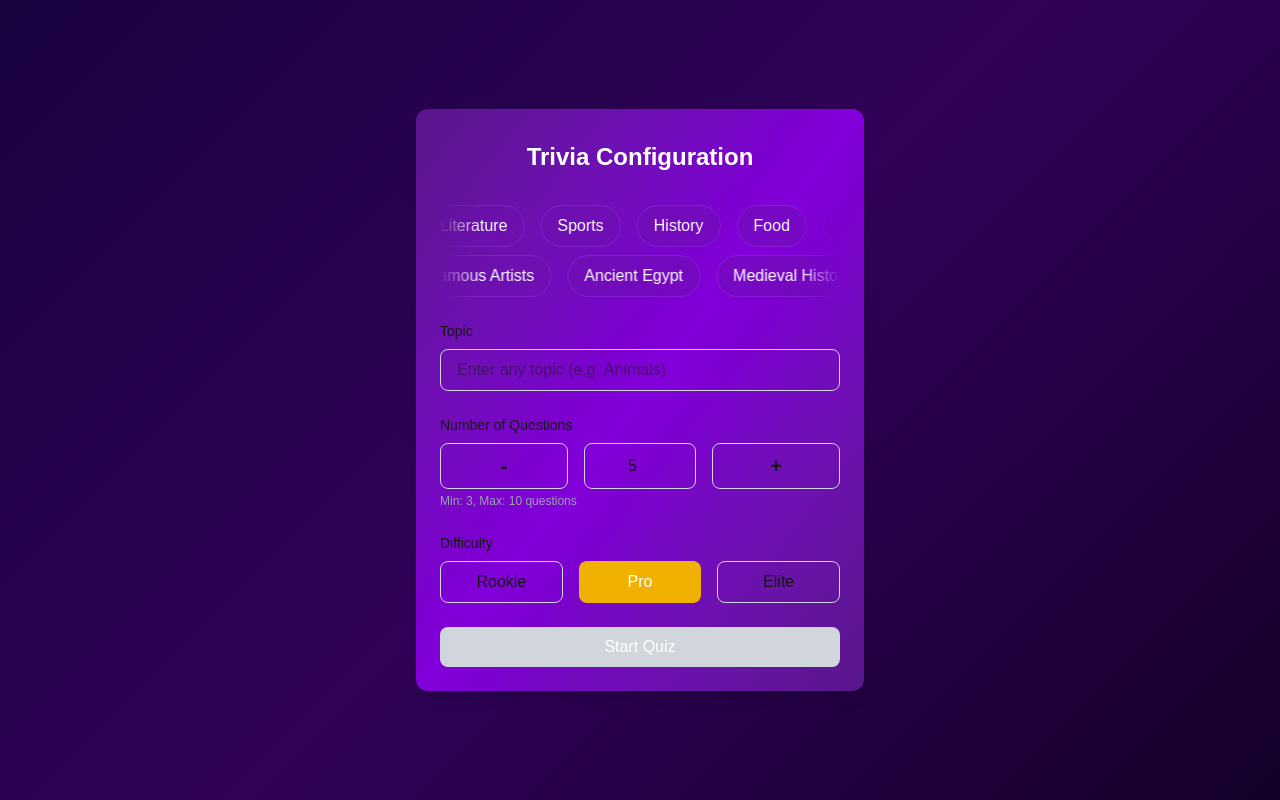
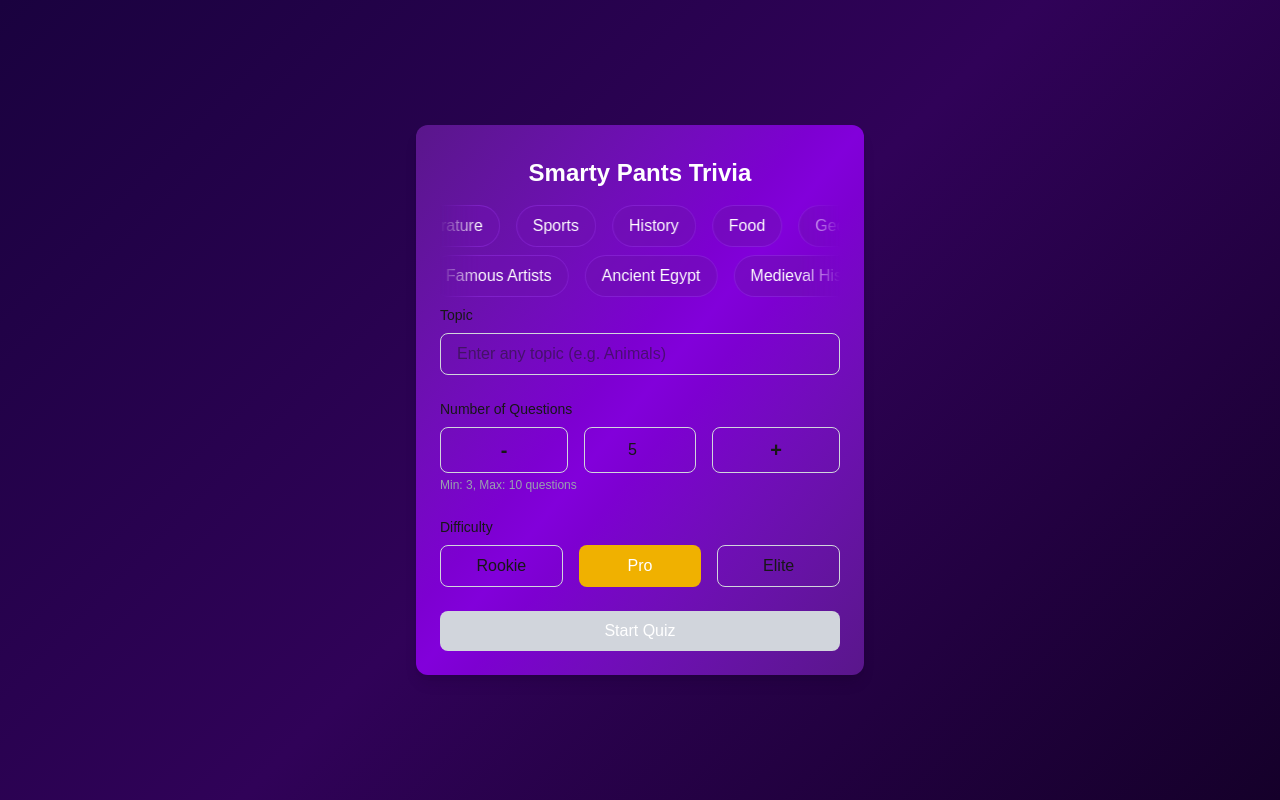
Before and after one commit to cobrauf/trivia-llm2, a Next.js app: page / in a window 1280 px wide. Built offline with nearby package versions, Linux system fonts and the light colour scheme.

Commit message:
scroll topics changes

```diff
--- a/src/app/(trivia)/page.tsx
+++ b/src/app/(trivia)/page.tsx
@@ -34,8 +34,8 @@ export default function Home() {
   return (
     <div className="min-h-screen flex items-center justify-center p-4">
       <div className="w-full max-w-md space-y-6 p-6 pt-8 rounded-xl shadow-lg bg-gradient-to-br from-purple-900 via-purple-700 to-purple-900">
-        <h1 className="text-2xl font-bold text-center mb-8 text-white">
-          Trivia Configuration
+        <h1 className="text-2xl font-bold text-center mb-4 text-white">
+          Smarty Pants Trivia
         </h1>
 
         <ScrollingTopics onTopicSelect={setTopic} />
--- a/src/app/globals.css
+++ b/src/app/globals.css
@@ -46,11 +46,11 @@ body {
 }
 
 .scroll-left {
-  animation: scroll-left 30s linear infinite;
+  animation: scroll-left 5s linear infinite;
 }
 
 .scroll-right {
-  animation: scroll-right 25s linear infinite;
+  animation: scroll-right 5s linear infinite;
 }
 
 .fade-edges {
--- a/src/components/ScrollingTopics.tsx
+++ b/src/components/ScrollingTopics.tsx
@@ -14,7 +14,7 @@ export function ScrollingTopics({ onTopicSelect }: ScrollingTopicsProps) {
   const row2Content = [...row2Topics, ...row2Topics];
 
   return (
-    <div className="w-full space-y-2 mb-6">
+    <div className="w-full space-y-2 mb-2">
       {/* First row - scrolling right */}
       <div className="overflow-hidden fade-edges">
         <div className="flex whitespace-nowrap scroll-right">
```
